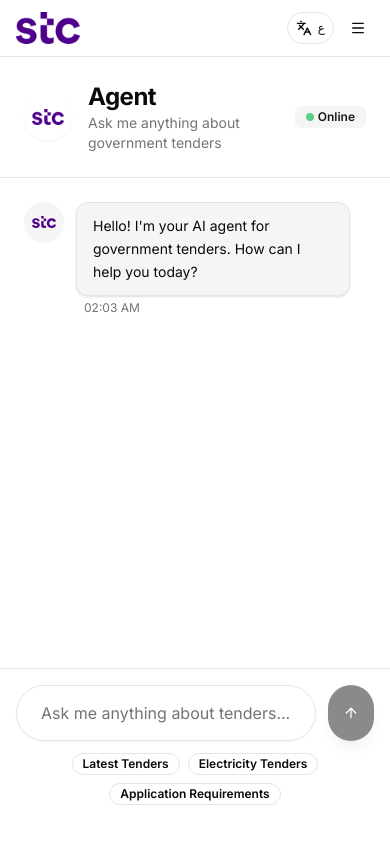
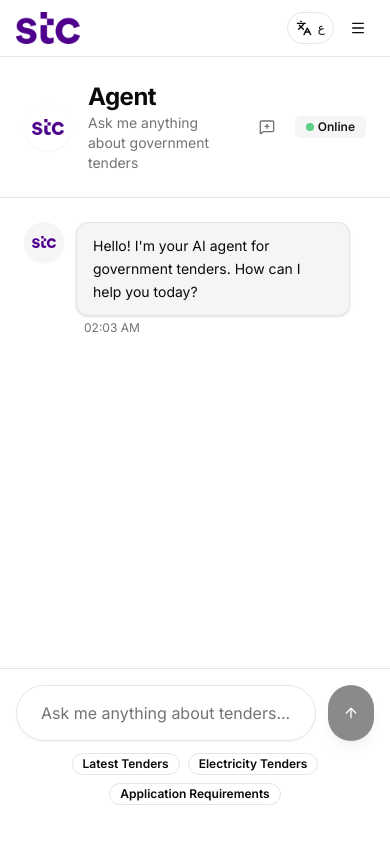
Before and after one commit to Azizalmulla/stc-tender-platform, a Next.js app in the folder frontend/: page /chat in a window 390 px wide. Built offline with nearby package versions, Linux system fonts and the light colour scheme.

Commit message:
✨ Add New Chat button
- Subtle ghost button in header matching project aesthetic
- Clears messages and localStorage session
- Shows icon only on mobile, full text on desktop
- Disabled during loading to prevent interruption

```diff
--- a/frontend/components/chat/ModernChatInterface.tsx
+++ b/frontend/components/chat/ModernChatInterface.tsx
@@ -7,7 +7,7 @@ import { Card } from "@/components/ui/card";
 import { ScrollArea } from "@/components/ui/scroll-area";
 import { Avatar, AvatarFallback } from "@/components/ui/avatar";
 import { Badge } from "@/components/ui/badge";
-import { ArrowUp, User, Loader2 } from "lucide-react";
+import { ArrowUp, User, Loader2, MessageSquarePlus } from "lucide-react";
 import { cn } from "@/lib/utils";
 import { useLanguage } from "@/contexts/LanguageContext";
 import Image from "next/image";
@@ -229,6 +229,28 @@ export function ModernChatInterface() {
     }
   };
 
+  const handleNewChat = () => {
+    // Clear session from localStorage
+    localStorage.removeItem('chat_session_id');
+    setSessionId(null);
+
+    // Reset to welcome message
+    setMessages([
+      {
+        id: "1",
+        role: "assistant",
+        content: t(
+          "Hello! I'm your AI agent for government tenders. How can I help you today?",
+          "مرحباً! أنا الوكيل الذكي للمناقصات الحكومية. كيف يمكنني مساعدتك اليوم؟"
+        ),
+        timestamp: new Date(),
+      },
+    ]);
+
+    // Focus the input
+    inputRef.current?.focus();
+  };
+
   return (
     <div className="flex flex-col h-[calc(100vh-5rem)] w-full max-w-5xl mx-auto">
       {/* Header */}
@@ -251,10 +273,22 @@ export function ModernChatInterface() {
             )}
           </p>
         </div>
-        <Badge variant="secondary" className="gap-1">
-          <div className="h-2 w-2 rounded-full bg-green-500 animate-pulse" />
-          {t("Online", "متصل")}
-        </Badge>
+        <div className="flex items-center gap-2">
+          <Button
+            variant="ghost"
+            size="sm"
+            onClick={handleNewChat}
+            className="gap-2 text-muted-foreground hover:text-foreground"
+            disabled={isLoading}
+          >
+            <MessageSquarePlus className="h-4 w-4" />
+            <span className="hidden sm:inline">{t("New Chat", "محادثة جديدة")}</span>
+          </Button>
+          <Badge variant="secondary" className="gap-1">
+            <div className="h-2 w-2 rounded-full bg-green-500 animate-pulse" />
+            {t("Online", "متصل")}
+          </Badge>
+        </div>
       </div>
 
       {/* Messages */}
```
Also changed, not shown: 1 other file (tests, documents, lock files or other folders).
